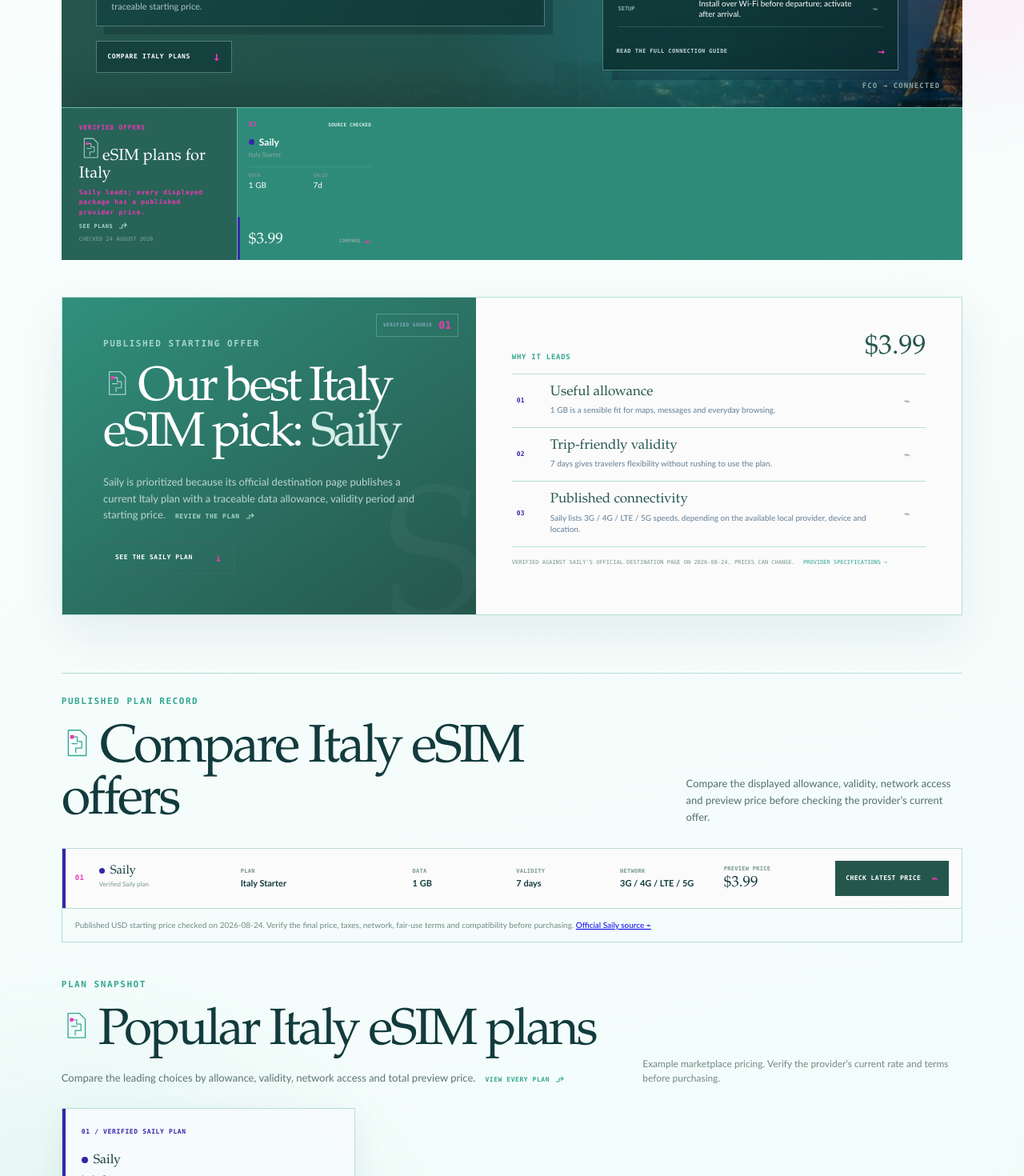
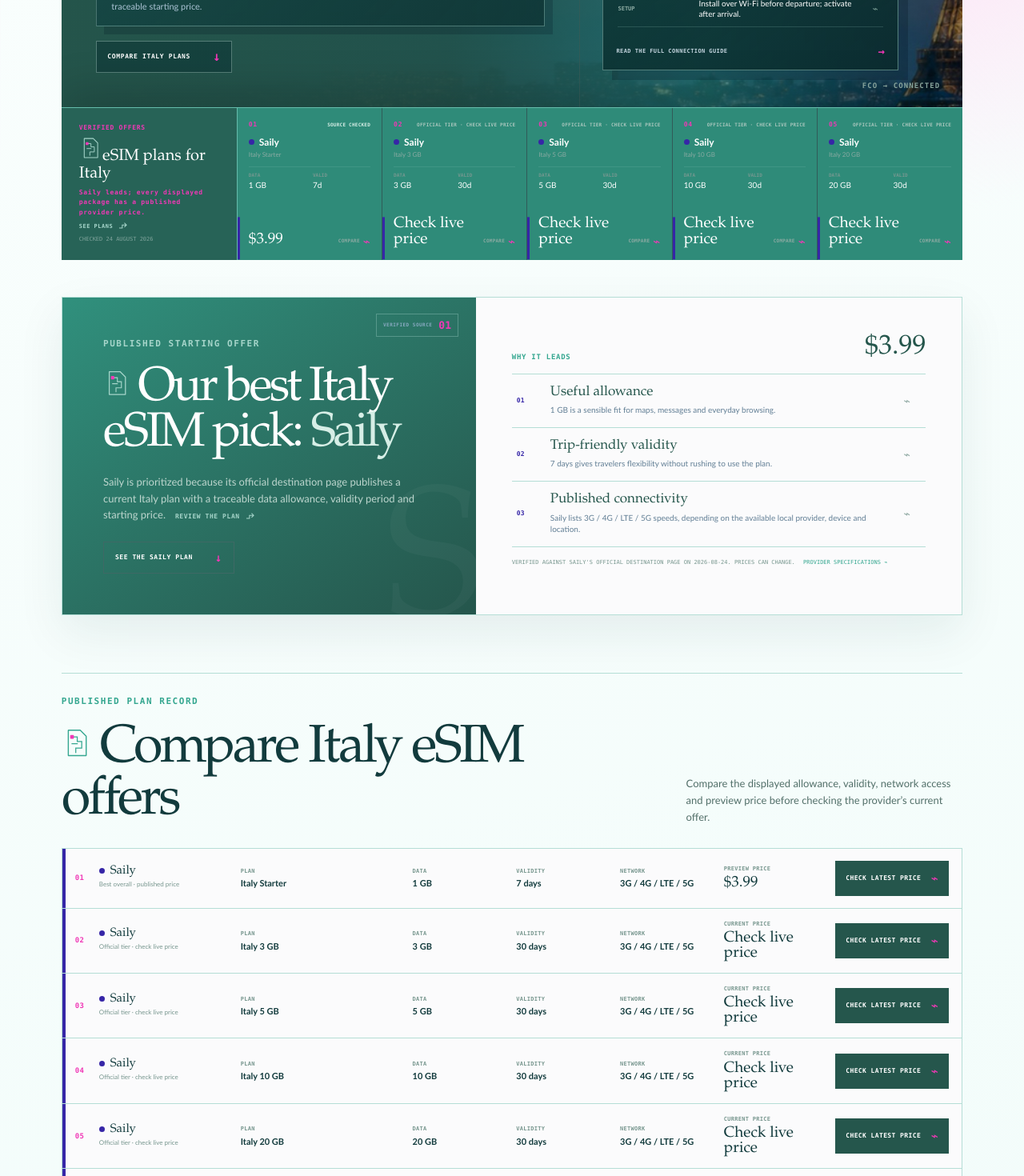
Before and after one commit to KTG1/esimglobal.travel, a Next.js app: page /italy in a window 1280 px wide. Shown: the part 660-2130 px from the top of the page at 80% size. Built offline with nearby package versions, Linux system fonts and the light colour scheme.

Commit message:
Enrich all country plan catalogues

```diff
--- a/app/CountryStructuredData.js
+++ b/app/CountryStructuredData.js
@@ -80,12 +80,12 @@
               name,
             },
             description: `${plan.dataLabel} for ${plan.days} days with ${plan.network} network access.`,
-            offers: {
+            ...(Number.isFinite(plan.price) ? { offers: {
               "@type": "Offer",
               price: plan.price.toFixed(2),
               priceCurrency: "USD",
               url: plan.url || `${pageUrl}#plans`,
-            },
+            } } : {}),
           },
         })),
       },
--- a/app/RelatedCountryGuides.js
+++ b/app/RelatedCountryGuides.js
@@ -42,7 +42,7 @@
       <nav aria-label={`Other country eSIM guides from ${currentCountry}`}>
         <ul>
           {relatedGuides.map((guide) => {
-            const startingPrice = Math.min(...guide.plans.map((plan) => plan.price));
+            const startingPrice = Math.min(...guide.plans.map((plan) => plan.price).filter(Number.isFinite));
             return (
               <li key={guide.slug}>
                 <Link href={`/${guide.slug}/`} aria-label={`Compare eSIM plans for ${guide.name}`}>
--- a/app/countryFaqData.js
+++ b/app/countryFaqData.js
@@ -10,7 +10,8 @@
 export function buildCountryFaqGroups({ country, bestPlan, networks, coverage, plans = [] }) {
   const profile = countryProfiles[country] || { places: `major destinations across ${country}`, geography: "cities and populated areas, with possible variation in remote regions", onward: "a neighbouring country", arrival: "before departure while reliable Wi-Fi is available" };
   const displayedPlans = plans.length ? plans : [bestPlan];
-  const lowestPrice = Math.min(...displayedPlans.map((plan) => plan.price));
+  const publishedPrices = displayedPlans.map((plan) => plan.price).filter(Number.isFinite);
+  const lowestPrice = Math.min(...publishedPrices);
   const hasUnlimited = displayedPlans.some((plan) => plan.data >= 999);
 
   return [
--- a/app/countryPages.js
+++ b/app/countryPages.js
@@ -1,4 +1,16 @@
 const plan = (country, price, overrides = {}) => ({ brand: "Saily", product: `${country} Starter`, data: 1, dataLabel: "1 GB", days: 7, price, network: "3G / 4G / LTE / 5G", color: "#3626a7", note: "Verified Saily plan", ...overrides });
+
+const sailyCataloguePlans = (country, slug, starterPrice) => {
+  const url = `https://saily.com/esim-${slug}/`;
+  return [
+    plan(country, starterPrice, { url, note: "Best overall · published price" }),
+    plan(country, null, { product: `${country} 3 GB`, data: 3, dataLabel: "3 GB", days: 30, url, note: "Official tier · check live price" }),
+    plan(country, null, { product: `${country} 5 GB`, data: 5, dataLabel: "5 GB", days: 30, url, note: "Official tier · check live price" }),
+    plan(country, null, { product: `${country} 10 GB`, data: 10, dataLabel: "10 GB", days: 30, url, note: "Official tier · check live price" }),
+    plan(country, null, { product: `${country} 20 GB`, data: 20, dataLabel: "20 GB", days: 30, url, note: "Official tier · check live price" }),
+    plan(country, null, { product: `${country} unlimited`, data: 999, dataLabel: "Unlimited", days: 15, url, note: "Selectable validity · check live price" }),
+  ];
+};
 
 const verifiedPlanOverrides = {
   fiji: [
@@ -34,7 +46,7 @@
   pickReason: `Saily is listed first because its official catalogue publishes a current ${name} offer and a traceable starting price.`,
   networks: `Saily connects through local partner networks in ${name}; the specific carrier can vary by plan and location.`,
   coverage: "Saily states that speed may be 3G, 4G, LTE or 5G depending on the local provider, device and location.",
-  sourceUrl: `https://saily.com/esim-${slug}/`, sourceChecked: "2026-08-24", plans: verifiedPlanOverrides[slug] || [plan(name, price, { url: `https://saily.com/esim-${slug}/` })],
+  sourceUrl: `https://saily.com/esim-${slug}/`, sourceChecked: "2026-08-24", plans: verifiedPlanOverrides[slug] || sailyCataloguePlans(name, slug, price),
 }]));
 
 export const countrySlugs = Object.keys(countryPages);
--- a/app/france/FrancePlans.js
+++ b/app/france/FrancePlans.js
@@ -17,6 +17,8 @@
   Nomad: "https://www.nomadesim.com/",
 };
 
+const priceText = (plan) => Number.isFinite(plan.price) ? `$${plan.price.toFixed(2)}` : "Check live price";
+
 function FilterGroup({ title, options, value, onChange }) {
   return (
     <fieldset>
@@ -33,11 +35,11 @@
       <header className="heroPlanBoardLabel"><span>VERIFIED OFFERS</span><h2 id={headingId}><HeadingSignal />eSIM plans for {country}</h2><HeadingReadMore href="#plans" label="See plans">Saily leads; every displayed package has a published provider price.</HeadingReadMore><small>Checked 24 August 2026</small></header>
       <ol className="heroPlanRail">
         {plans.slice(0, 5).map((plan, index) => (
-          <li key={`${plan.brand}-${plan.product}-${index}`} className={index === 0 ? "recommended" : undefined}><a href="#plans" style={{ "--plan-color": plan.color }} aria-label={`${plan.brand} ${plan.product}: ${plan.dataLabel} for ${plan.days} days, $${plan.price.toFixed(2)}`}>
+          <li key={`${plan.brand}-${plan.product}-${index}`} className={index === 0 ? "recommended" : undefined}><a href="#plans" style={{ "--plan-color": plan.color }} aria-label={`${plan.brand} ${plan.product}: ${plan.dataLabel} for ${plan.days} days, ${priceText(plan)}`}>
             <div className="heroPlanMeta"><span className="heroPlanRank">0{index + 1}</span><small>{index === 0 ? "Source checked" : plan.note}</small></div>
             <div className="heroPlanProvider"><b><i />{plan.brand}</b><small>{plan.product}</small></div>
             <dl><div><dt>Data</dt><dd>{plan.dataLabel}</dd></div><div><dt>Valid</dt><dd>{plan.days}d</dd></div></dl>
-            <div className="heroPlanFooter"><strong>${plan.price.toFixed(2)}</strong><span className="heroPlanAction">Compare <em aria-hidden="true">⌁</em></span></div>
+            <div className="heroPlanFooter"><strong>{priceText(plan)}</strong><span className="heroPlanAction">Compare <em aria-hidden="true">⌁</em></span></div>
           </a></li>
         ))}
       </ol>
@@ -57,7 +59,7 @@
     { title: "Published connectivity", text: `Saily lists ${bestPlan.network} speeds, depending on the available local provider, device and location.` },
   ];
 
-  const filteredPlans = useMemo(() => plans.filter((plan) => plan.data >= data && plan.days >= days && plan.price <= price), [data, days, price]);
+  const filteredPlans = useMemo(() => plans.filter((plan) => plan.data >= data && plan.days >= days && (Number.isFinite(plan.price) ? plan.price <= price : price === 999)), [data, days, price]);
 
   return (
     <>
@@ -95,7 +97,7 @@
                 <div><span>Data</span><strong>{plan.dataLabel}</strong></div>
                 <div><span>Validity</span><strong>{plan.days} days</strong></div>
                 <div><span>Network</span><strong>{plan.network}</strong></div>
-                <div className="commercialPrice"><span>Preview price</span><strong>${plan.price.toFixed(2)}</strong></div>
+                <div className="commercialPrice"><span>{Number.isFinite(plan.price) ? "Preview price" : "Current price"}</span><strong>{priceText(plan)}</strong></div>
                 <a href={plan.url || providerUrls[plan.brand]} target="_blank" rel="noreferrer" aria-label={`Check the latest ${plan.brand} offer for ${country}`}>
                   Check latest price <span aria-hidden="true">⌁</span>
                 </a>
@@ -113,7 +115,7 @@
               <span className="planRank">0{index + 1} / {plan.note}</span>
               <div className="providerName"><i />{plan.brand}</div>
               <h3 id={`featured-${country.toLowerCase().replaceAll(" ", "-")}-${index}`}>{plan.product}</h3>
-              <strong>${plan.price.toFixed(2)}</strong>
+              <strong>{priceText(plan)}</strong>
               <dl><div><dt>Data</dt><dd>{plan.dataLabel}</dd></div><div><dt>Validity</dt><dd>{plan.days} days</dd></div><div><dt>Network</dt><dd>{plan.network}</dd></div></dl>
               <a href="#plans">View plan <span aria-hidden="true">⌁</span></a>
             </article></li>
@@ -136,7 +138,7 @@
               <div><span>Data</span><strong>{plan.dataLabel}</strong></div>
               <div><span>Validity</span><strong>{plan.days} days</strong></div>
               <div><span>Network</span><strong>{plan.network}</strong></div>
-              <div className="resultPrice"><span>Preview price</span><strong>${plan.price.toFixed(2)}</strong></div>
+              <div className="resultPrice"><span>{Number.isFinite(plan.price) ? "Preview price" : "Current price"}</span><strong>{priceText(plan)}</strong></div>
               <span className="resultArrow" aria-hidden="true">⌁</span>
             </article></li>
           ))}
```
